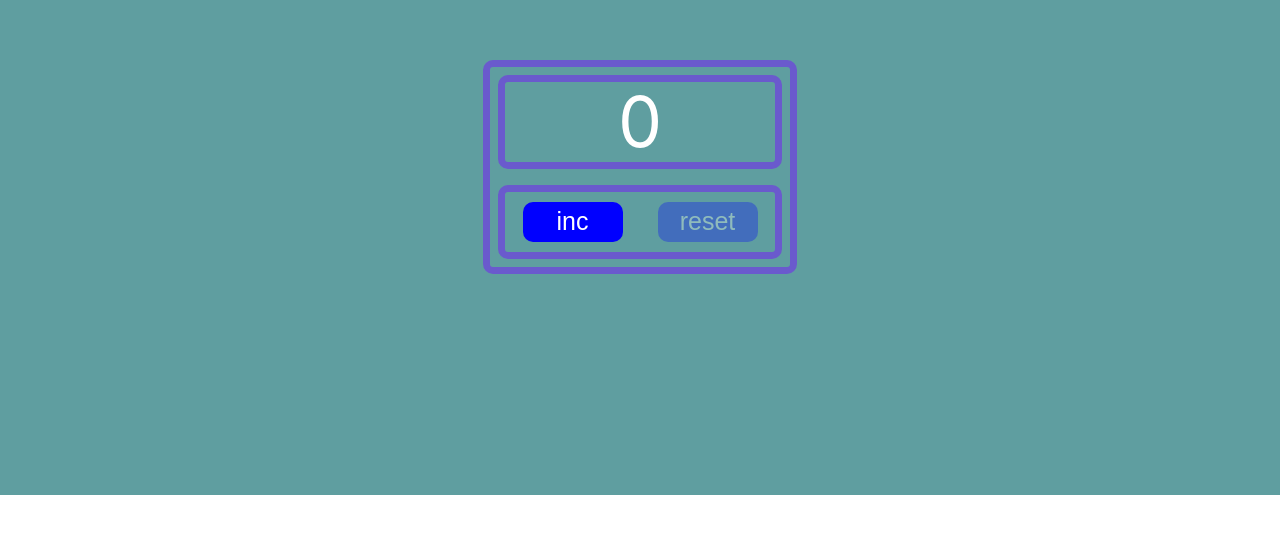
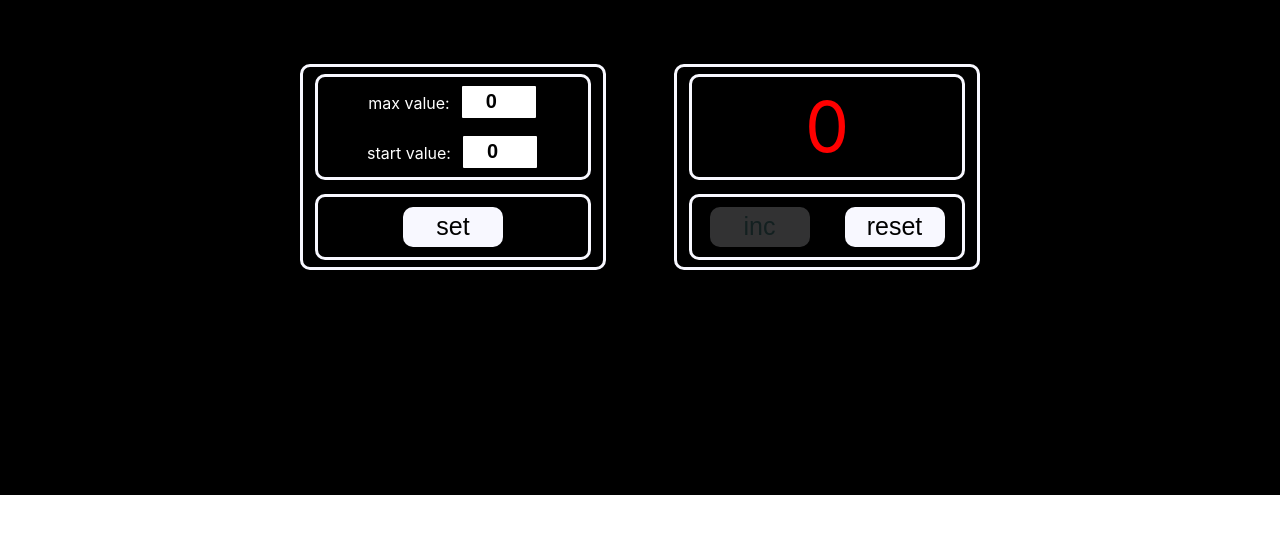
Before and after one commit to andreisemianiuk/counter, a React (Create React App) app: page / in a window 1280 px wide. Shown: the part 162-696 px from the top of the page. Built offline with nearby package versions, Linux system fonts and the light colour scheme.

Commit message:
full completed counter first variant

```diff
--- a/src/App.css
+++ b/src/App.css
@@ -1,10 +1,10 @@
 .container {
 	display: flex;
-	justify-content: center;
+	justify-content: space-between;
 	align-items: center;
 	width: 100%;
 	height: 657px;
-	background-color: cadetblue;
+	background-color: black;
 }
 
 .counter {
@@ -14,8 +14,21 @@
 	align-items: center;
 	width: 300px;
 	height: 200px;
-	border: 7px solid slateblue;
+	border: 3px solid ghostwhite;
 	border-radius: 10px;
+	margin-right: 300px;
+}
+
+.settings {
+	display: flex;
+	flex-direction: column;
+	justify-content: space-around;
+	align-items: center;
+	width: 300px;
+	height: 200px;
+	border: 3px solid ghostwhite;
+	border-radius: 10px;
+	margin-left: 300px;
 }
 
 .display-wrapper {
@@ -23,8 +36,8 @@
 	justify-content: center;
 	align-items: center;
 	width: 90%;
-	height: 40%;
-	border: 7px solid slateblue;
+	height: 50%;
+	border: 3px solid ghostwhite;
 	border-radius: 10px;
 }
 
@@ -33,8 +46,51 @@
 	color: white;
 }
 
+.display-error {
+	color: red;
+}
+
+.display-message {
+	color: white;
+}
+
 .red {
 	color: red !important;
+}
+
+.settings-wrapper {
+	display: flex;
+	flex-direction: column;
+	justify-content: space-around;
+	align-items: center;
+	width: 90%;
+	height: 50%;
+	border: 3px solid ghostwhite;
+	border-radius: 10px;
+}
+
+.settings-input-wrapper {
+	color: white;
+}
+
+.settings-input {
+	width: 70px;
+	height: 30px;
+	font-size: 20px;
+	font-weight: bold;
+	border: 2px solid black;
+	border-radius: 3px;
+	margin-left: 10px;
+	outline: none;
+	text-align: center;
+}
+
+.error {
+	color: white;
+	border: 2px solid red;
+	border-radius: 3px;
+	background-color: indianred;
+	outline-color: red;
 }
 
 .buttons-wrapper {
@@ -43,15 +99,15 @@
 	align-items: center;
 	width: 90%;
 	height: 30%;
-	border: 7px solid slateblue;
+	border: 3px solid ghostwhite;
 	border-radius: 10px;
 }
 
 .btn {
 	width: 100px;
 	height: 40px;
-	background-color: blue;
-	color: white;
+	background-color: ghostwhite;
+	color: black;
 	font-size: 25px;
 	outline: none;
 	cursor: pointer;
@@ -60,5 +116,6 @@
 }
 
 .disabled {
-	opacity: 0.3;
+	opacity: 0.2;
+	color:cadetblue;
 }
--- a/src/App.tsx
+++ b/src/App.tsx
@@ -1,26 +1,114 @@
-import React, { useState } from 'react'
+import React, { useEffect, useState } from 'react'
 import './App.css'
 import Display from './Display'
 import Button from './Button'
+import Settings from './Settings'
 
 function App() {
-  let [value, setValue] = useState<number>(0)
+  let [startValue, setStartValue] = useState(0)
+  let [maxValue, setMaxValue] = useState(0)
+  let [editMode, setEditMode] = useState(false)
+  let [errorMax, setErrorMax] = useState(false)
+  let [errorStart, setErrorStart] = useState(false)
+
+  const error = errorMax || errorStart
+
+  useEffect(() => {
+    const newStartValue = localStorage.getItem('start-value')
+    const newMaxValue = localStorage.getItem('max-value')
+
+    if (newStartValue) {
+      setStartValue(JSON.parse(newStartValue))
+    }
+    if (newMaxValue) {
+      setMaxValue(JSON.parse(newMaxValue))
+    }
+  }, [])
 
   const increment = () => {
-    setValue(++value)
+    setStartValue(++startValue)
+  }
+  const reset = () => {
+    const startValue = localStorage.getItem('start-value')
+    if (startValue) {
+      setStartValue(+startValue)
+    }
+  }
+  const set = () => {
+    localStorage.setItem('start-value', JSON.stringify(startValue))
+    localStorage.setItem('max-value', JSON.stringify(maxValue))
+    setEditMode(false)
   }
 
-  const reset = () => {
-    setValue(0)
+  const changeStartValue = (num: number) => {
+    if (num >= maxValue || num < 0) {
+      setErrorStart(true)
+    } else if (num !== startValue) {
+      setStartValue(num)
+      setEditMode(true)
+    } else {
+      setEditMode(true)
+      setErrorStart(false)
+    }
   }
-//comment
+
+  const changeMaxValue = (num: number) => {
+    if (num <= startValue || num < 0) {
+      setErrorMax(true)
+    } else if (num !== maxValue) {
+      setMaxValue(num)
+      setEditMode(true)
+    } else {
+      setEditMode(true)
+      setErrorMax(false)
+    }
+  }
+
   return (
     <div className='container'>
+      <div className='settings'>
+        <Settings
+          errorMax={errorMax}
+          errorStart={errorStart}
+          startValue={startValue}
+          maxValue={maxValue}
+          changeMaxValue={changeMaxValue}
+          changeStartValue={changeStartValue}
+        />
+        <div className='buttons-wrapper'>
+          <Button
+            title={'set'}
+            error={error}
+            startValue={startValue}
+            maxValue={maxValue}
+            callback={set}
+          />
+        </div>
+      </div>
       <div className='counter'>
-        <Display value={value}/>
+        <Display
+          startValue={startValue}
+          error={error}
+          maxValue={maxValue}
+          editMode={editMode}
+        />
         <div className='buttons-wrapper'>
-          <Button title={'inc'} value={value} callback={increment}/>
-          <Button title={'reset'} value={value} callback={reset}/>
+          <Button
+            editMode={editMode}
+            error={error}
+            title={'inc'}
+            startValue={startValue}
+            maxValue={maxValue}
+            callback={increment}
+          />
+          <Button
+            editMode={editMode}
+            error={error}
+            title={'reset'}
+            startValue={startValue}
+            maxValue={maxValue}
+            callback={reset}
+          />
         </div>
       </div>
     </div>
--- a/src/Button.tsx
+++ b/src/Button.tsx
@@ -2,17 +2,20 @@ import React from 'react'
 import './App.css'
 
 type ButtonType = {
+  editMode?: boolean
+  error?: boolean
   title: string
-  value: number
+  startValue: number
+  maxValue: number
   callback: () => void
 }
 
-function Button({title,value,callback}: ButtonType) {
+function Button({error,editMode, title, startValue, maxValue, callback}: ButtonType) {
   const clickHandler = () => {
     callback()
   }
-  const disabled = (title === 'inc' && value >= 5)
-    || (title === 'reset' && value === 0)
+  const disabled = error || editMode || (title === 'inc' && startValue >= maxValue)
+    || (title === 'reset' && maxValue !== startValue)
 
   return (
     <button
--- a/src/Display.tsx
+++ b/src/Display.tsx
@@ -2,14 +2,19 @@ import React from 'react'
 import './App.css'
 
 type DisplayType = {
-  value: number
+  editMode: boolean
+  error: boolean
+  startValue: number
+  maxValue: number
 }
 
-function Display({value}: DisplayType) {
-
+function Display({error, editMode, startValue, maxValue}: DisplayType) {
   return (
     <div className='display-wrapper'>
-      <div className={`display-count ${value === 5 ? 'red' : ''}`}>{value}</div>
+      {error ? <div className={'display-error'}>Invalid value</div> :
+        editMode ? <div className={'display-message'}>Enter set to save changes</div> :
+          <div className={`display-count ${startValue === maxValue ? 'red' : ''}`}>{startValue}</div>
+      }
     </div>
   )
 }
--- /dev/null
+++ b/src/Settings.tsx
@@ -0,0 +1,63 @@
+import React, { ChangeEvent, useEffect, useState } from 'react'
+import './App.css'
+
+type SettingsType = {
+  errorMax: boolean
+  errorStart: boolean
+  startValue: number
+  maxValue: number
+  changeStartValue: (num: number) => void
+  changeMaxValue: (num: number) => void
+}
+
+function Settings(props: SettingsType) {
+  let [startValue, setStartValue] = useState(0)
+  let [maxValue, setMaxValue] = useState(0)
+
+  useEffect(() => {
+    let newStartValue = localStorage.getItem('start-value')
+    let newMaxValue = localStorage.getItem('max-value')
+    if (newStartValue) {
+      setStartValue(JSON.parse(newStartValue))
+    }
+    if (newMaxValue) {
+      setMaxValue(JSON.parse(newMaxValue))
+    }
+  }, [])
+
+  const changeStartValue = (e: ChangeEvent<HTMLInputElement>) => {
+    const num = +e.currentTarget.value
+    setStartValue(num)
+    props.changeStartValue(num)
+  }
+  const changeMaxValue = (e: ChangeEvent<HTMLInputElement>) => {
+    const num = +e.currentTarget.value
+    setMaxValue(num)
+    props.changeMaxValue(num)
+  }
+
+  return (
+    <div className='settings-wrapper'>
+      <div className={'settings-input-wrapper'}>
+        max value:
+        <input
+          className={`settings-input ${props.errorMax ? 'error' : ''}`}
+          type={'number'}
+          value={maxValue}
+          onChange={changeMaxValue}
+        />
+      </div>
+      <div className={'settings-input-wrapper'}>
+        start value:
+        <input
+          className={`settings-input ${props.errorStart ? 'error' : ''}`}
+          type={'number'}
+          value={startValue}
+          onChange={changeStartValue}
+        />
+      </div>
+    </div>
+  )
+}
+
+export default Settings
```
